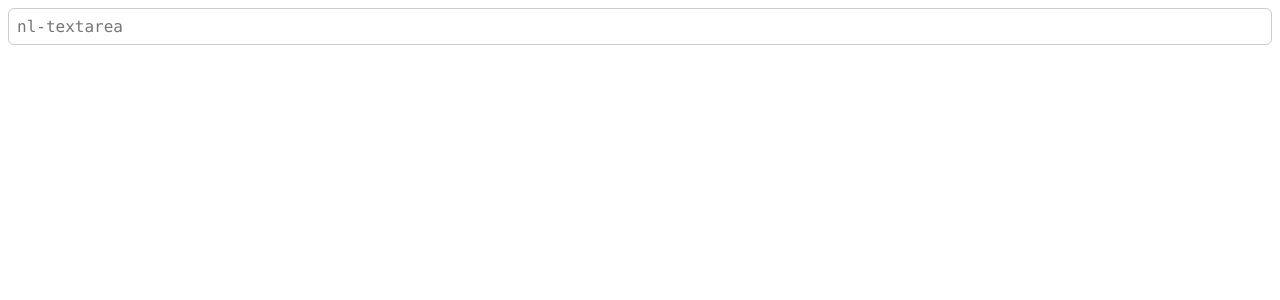
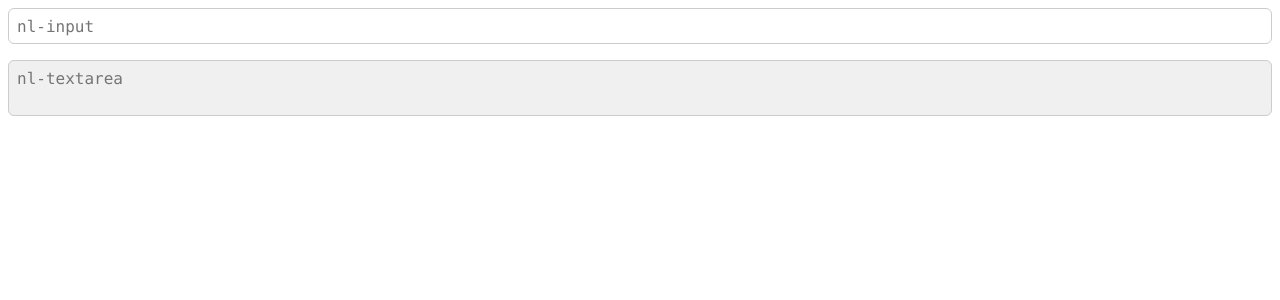
Before and after one commit to Nathan3303/nicelayout.vue, a Vue app: page / in a window 1280 px wide. Shown: the top 300 px of the page. Built offline with nearby package versions, Linux system fonts and the light colour scheme.

Commit message:
Add classes handler and style for focus and disable

```diff
--- a/src/App.vue
+++ b/src/App.vue
@@ -1,6 +1,7 @@
 <template>
     <div id="app">
-        <nl-textarea v-model="inputValue" placeholder="nl-textarea" counter="word-limit" />
+        <nl-input v-model="inputValue" placeholder="nl-input" />
+        <nl-textarea v-model="textareaValue" placeholder="nl-textarea" disabled />
     </div>
 </template>
 
@@ -18,12 +19,13 @@ import NlInput from "./components/NlInput.vue";
  * Define refs
  */
 const inputValue = ref("");
+const textareaValue = ref("");
 
 /**
  * Watch input value
  */
 watch(
-    () => inputValue.value,
+    () => textareaValue.value,
     (newValue) => console.log(newValue)
 );
 </script>
--- a/src/components/NlTextarea.vue
+++ b/src/components/NlTextarea.vue
@@ -1,10 +1,12 @@
 <template>
-    <div class="nl-textarea" :class="`nl-textarea--${theme}`">
+    <div class="nl-textarea" :class="NlTextareaClasses">
         <textarea
             ref="textarea"
             :value="modelValue"
             :placeholder="placeholder"
             :readonly="readonly"
+            :disabled="disabled"
+            @focus="focusHandler"
             @blur="blurHandler"
             @input="inputHandler"></textarea>
         <textarea class="backend-textarea" ref="backendTextarea" rows="1" :value="modelValue"></textarea>
@@ -12,7 +14,7 @@
 </template>
 
 <script setup>
-import { ref, onMounted } from "vue";
+import { ref, computed } from "vue";
 
 /**
  * Define options
@@ -35,7 +37,11 @@ const props = defineProps({
         default: "default",
     },
     /**
-     * @description readonly state
+     * @description Textarea diable state
+     */
+    disabled: Boolean,
+    /**
+     * @description Textarea readonly state
      */
     readonly: Boolean,
     /**
@@ -86,14 +92,37 @@ const emit = defineEmits([
  */
 const textarea = ref();
 const backendTextarea = ref();
+const isFocused = ref(false);
 // console.log(rawLineHeight.value)
+
+/**
+ * Calculate nl-textarea classes
+ */
+const NlTextareaClasses = computed(() => {
+    let classArray = [];
+    if (props.theme) classArray.push("nl-textarea--" + props.theme);
+    // if (props.shape) classArray.push("nl-textarea--" + props.shape);
+    if (props.disabled) classArray.push("nl-textarea--disabled");
+    if (isFocused.value) classArray.push("nl-textarea--focused");
+    return classArray;
+});
+
+/**
+ * Textarea on focus event handler
+ * @param {object} e Focus event object
+ */
+function focusHandler(e) {
+    isFocused.value = !props.disabled && !props.readonly;
+    emit("focused", e);
+}
 
 /**
  * Handling function for the textarea was blured.
  * @param {object} e blur event object
  */
 function blurHandler(e) {
-    emit("blured", props.formatter(e.target.value));
+    isFocused.value = false;
+    emit("blured", e);
 }
 
 /**
@@ -113,17 +142,28 @@ function inputHandler(e) {
 function calculateTextareaHeight() {
     textarea.value.style.height = backendTextarea.value.scrollHeight + "px";
 }
-
-/**
- * Handle something when the component just mounted
- */
-onMounted(() => {
-    calculateTextareaHeight();
-});
 </script>
 
 <style scoped>
 .nl-textarea {
+    --background-color: transparent;
+    --border-color: #cccccc;
+
+    --focused-background-color: transparent;
+    --focused-border-color: #6d94dd;
+    --focused-shadow-color: #6d94dd;
+
+    --disabled-background-color: #f0f0f0;
+
+    /* --button-size: 22px; */
+    /* --button-color: #8d8d8d; */
+    /* --button-border-color: #cccccc; */
+
+    /* --hovered-button-color: #ff2727b3; */
+    /* --hovered-button-border-color: #ff2727b3; */
+
+    transition: all 0.16s ease-in;
+
     display: flex;
     flex-direction: column;
     align-items: start;
@@ -132,6 +172,8 @@ onMounted(() => {
 
     & > textarea {
         box-sizing: border-box;
+        /* transition: all 0.16s ease-in; */
+
         width: 100%;
         padding: 0;
         margin: 0;
@@ -146,7 +188,6 @@ onMounted(() => {
         word-break: break-all;
         font-family: "Consolas";
 
-        transition: all 0.16s ease-in;
     }
 
     & > .backend-textarea {
@@ -164,4 +205,21 @@ onMounted(() => {
     border: 1px solid #ccc;
     border-radius: 6px;
 }
+
+.nl-textarea--focused {
+    background-color: var(--focused-background-color);
+    border: 1px solid var(--focused-border-color);
+    box-shadow: 0 0 4px 1px var(--focused-shadow-color);
+}
+
+.nl-textarea--disabled {
+    background-color: var(--disabled-background-color);
+
+    cursor: not-allowed;
+
+    &:deep(*) {
+        color: #969696;
+        cursor: not-allowed;
+    }
+}
 </style>
```
